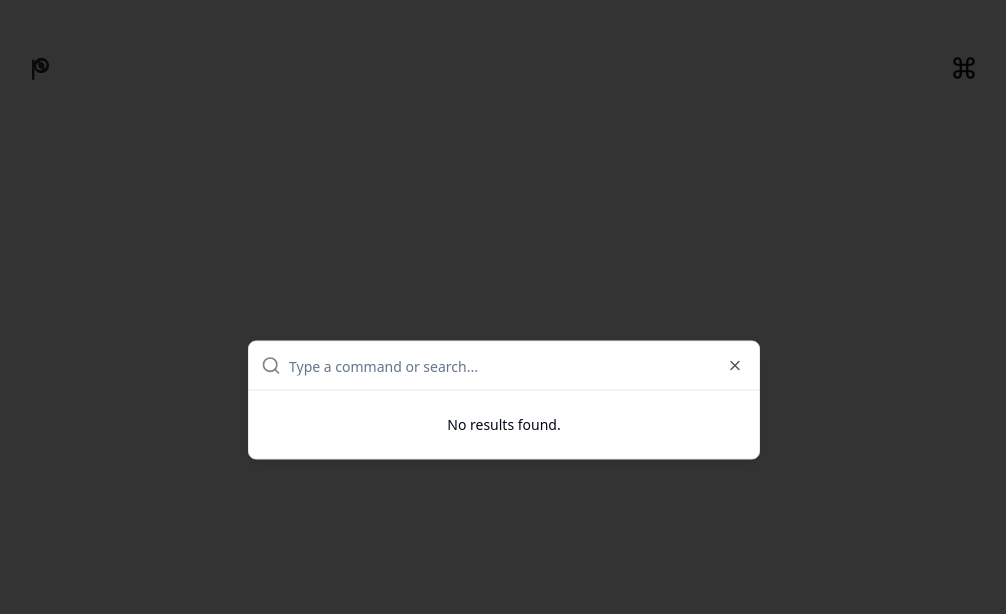
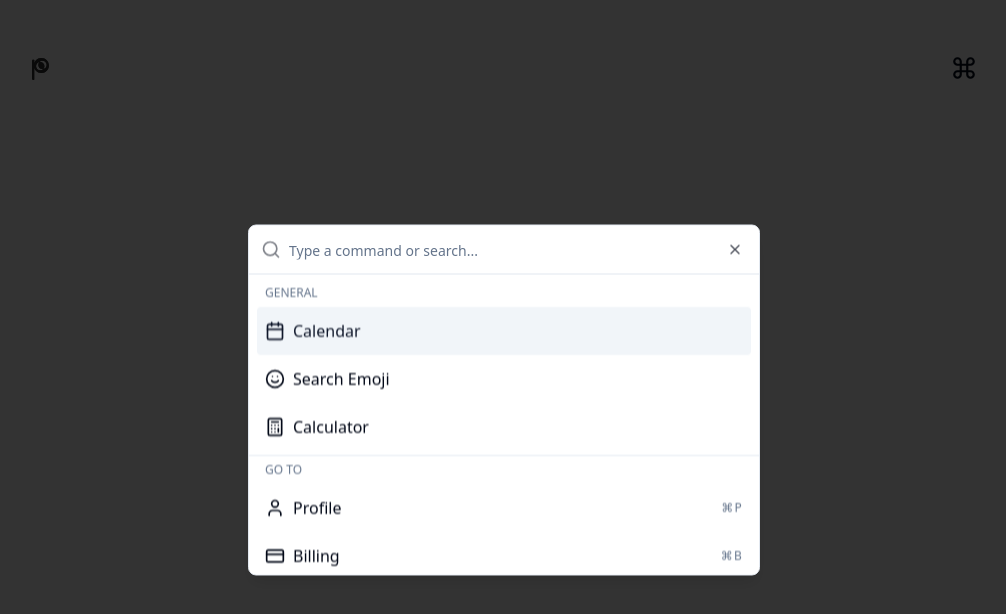
Before and after one commit to PhMoraiis/philipemorais.com, a Next.js app: page / in a window 1280 px wide. Both pictures are taken after a click on the button 1100 px from the left and 68 px from the top of the page. Shown: the top 614 px of the page, without its empty margins (136-1142 px from the left). Built offline with nearby package versions, Linux system fonts and the light colour scheme.

Commit message:
Removing bug in the Command - ShadCN/UI component

```diff
--- a/src/components/CommandButton/index.tsx
+++ b/src/components/CommandButton/index.tsx
@@ -2,20 +2,29 @@
 
 import { motion } from 'framer-motion'
 import {
-  Command
+  Calculator,
+  Calendar,
+  Command,
+  CreditCard,
+  Settings,
+  Smile,
+  User
 } from 'lucide-react'
 import { useTheme } from 'next-themes'
 import dynamic from 'next/dynamic'
-import { Button } from '../ui/button'
 
 import {
   CommandDialog,
   CommandEmpty,
+  CommandGroup,
   CommandInput,
-  CommandList
+  CommandItem,
+  CommandList,
+  CommandSeparator,
+  CommandShortcut
 } from '@/components/ui/command'
+import { Button } from '../ui/button'
 
-import { Dialog, DialogTrigger } from '../ui/dialog'
 
 import React, { useEffect, useState } from 'react'
 
@@ -51,8 +60,13 @@ const CommandButton = () => {
       .catch((error) => console.error('Error copying email: ', error))
   }
 
-  const onClickButton = () => {
+  const handleOpenCommandBar = () => {
     setOpen((open) => !open)
+  }
+
+  // Essa função realiza o fechamento do CommandBar ao clicar em um CommandItem. Ela fica dentro das onClicks de cada CommandItem.
+  const handleCloseCommandBar = () => {
+    setOpen(false)
   }
 
   return (
@@ -60,20 +74,64 @@ const CommandButton = () => {
       whileHover={{ scale: 1.2 }}
       transition={{ type: 'spring', stiffness: 150, damping: 17, bounce: 1 }}
       className='flex justify-between'>
-      <Dialog>
-        <DialogTrigger>
-          <Button onClick={onClickButton} variant='noHover' size='icon'>
+      <Button onClick={handleOpenCommandBar} variant='noHover' size='icon'>
         <Command size={26} />
       </Button>
-        </DialogTrigger>
       <CommandDialog open={open} onOpenChange={setOpen}>
         <CommandInput placeholder="Type a command or search..." />
         <CommandList>
           <CommandEmpty>No results found.</CommandEmpty>
+          <CommandGroup heading="GENERAL">
+            <CommandItem>
+              <Calendar className="mr-2 h-4 w-4" />
+              <span>Calendar</span>
+            </CommandItem>
+            <CommandItem>
+              <Smile className="mr-2 h-4 w-4" />
+              <span>Search Emoji</span>
+            </CommandItem>
+            <CommandItem>
+              <Calculator className="mr-2 h-4 w-4" />
+              <span>Calculator</span>
+            </CommandItem>
+          </CommandGroup>
+          <CommandSeparator />
+          <CommandGroup heading="GO TO">
+            <CommandItem>
+              <User className="mr-2 h-4 w-4" />
+              <span>Profile</span>
+              <CommandShortcut>⌘P</CommandShortcut>
+            </CommandItem>
+            <CommandItem>
+              <CreditCard className="mr-2 h-4 w-4" />
+              <span>Billing</span>
+              <CommandShortcut>⌘B</CommandShortcut>
+            </CommandItem>
+            <CommandItem>
+              <Settings className="mr-2 h-4 w-4" />
+              <span>Settings</span>
+              <CommandShortcut>⌘S</CommandShortcut>
+            </CommandItem>
+          </CommandGroup>
+          <CommandGroup heading="SOCIALS">
+            <CommandItem>
+              <User className="mr-2 h-4 w-4" />
+              <span>Profile</span>
+              <CommandShortcut>⌘P</CommandShortcut>
+            </CommandItem>
+            <CommandItem>
+              <CreditCard className="mr-2 h-4 w-4" />
+              <span>Billing</span>
+              <CommandShortcut>⌘B</CommandShortcut>
+            </CommandItem>
+            <CommandItem>
+              <Settings className="mr-2 h-4 w-4" />
+              <span>Settings</span>
+              <CommandShortcut>⌘S</CommandShortcut>
+            </CommandItem>
+          </CommandGroup>
         </CommandList>
       </CommandDialog>
-
-      </Dialog>
     </motion.div >
   )
 }
--- a/src/components/ui/command.tsx
+++ b/src/components/ui/command.tsx
@@ -117,7 +117,7 @@ const CommandItem = React.forwardRef<
   <CommandPrimitive.Item
     ref={ref}
     className={cn(
-      'relative flex cursor-default select-none items-center rounded-sm px-2 py-1.5 text-sm outline-none aria-selected:bg-accent aria-selected:text-accent-foreground data-[disabled]:pointer-events-none data-[disabled]:opacity-50',
+      'relative flex select-none items-center rounded-sm px-2 py-1.5 text-base outline-none aria-selected:bg-accent aria-selected:text-accent-foreground data-[disabled=\'true\']:pointer-events-none data-[disabled=\'true\']:opacity-50 cursor-pointer',
       className
     )}
     {...props}
```
Lines whose indentation alone changed are shown as unchanged.
